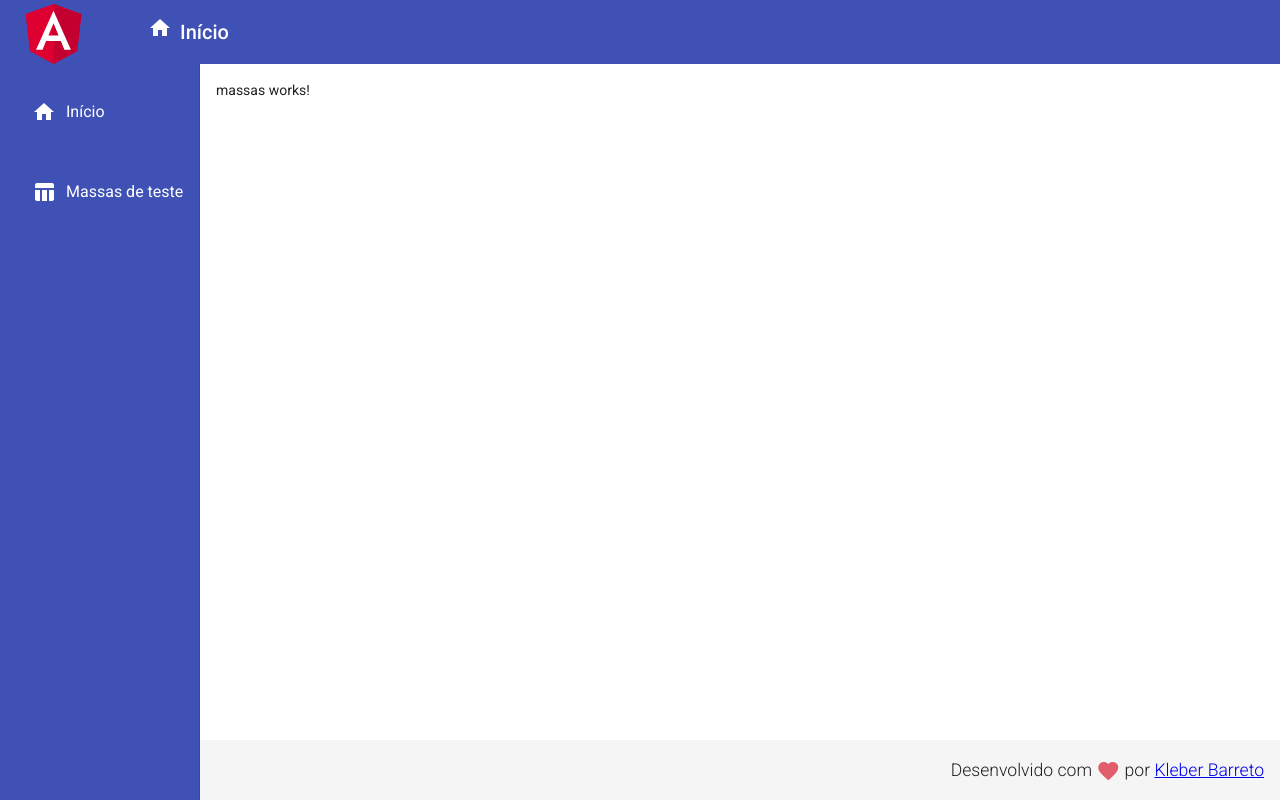
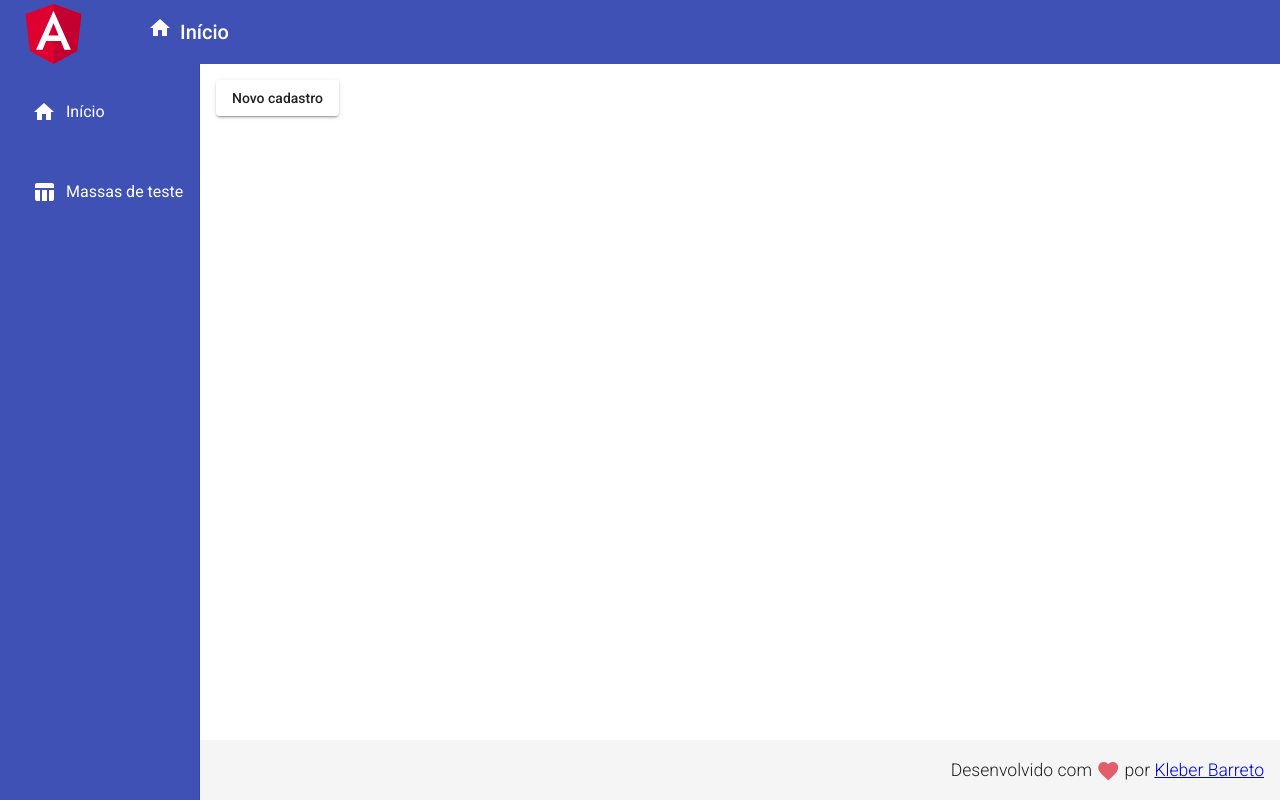
Before and after one commit to kbmbarreto/getmassa-angular, an Angular app: page /massas in a window 1280 px wide. Built offline with nearby package versions, Linux system fonts and the light colour scheme.

Commit message:
Adicionado botão para cadastro de massas de teste

```diff
--- a/src/app/app-routing.module.ts
+++ b/src/app/app-routing.module.ts
@@ -3,6 +3,7 @@ import { Routes, RouterModule } from '@angular/router';
 
 import { HomeComponent } from './views/home/home.component';
 import { MassasComponent } from './views/massas/massas.component';
+import { MassaCreateComponent } from './components/massa/massa-create/massa-create.component';
 
 const routes: Routes = [{
   path: '',
@@ -11,6 +12,10 @@ const routes: Routes = [{
 {
   path: 'massas',
   component: MassasComponent,
+},
+{
+  path: 'massas/create',
+  component: MassaCreateComponent,
 }];
 
 @NgModule({
--- /dev/null
+++ b/src/app/components/massa/massa-create/massa-create.component.html
@@ -0,0 +1 @@
+<p>massa-create works!</p>
--- /dev/null
+++ b/src/app/components/massa/massa-create/massa-create.component.ts
@@ -0,0 +1,15 @@
+import { Component, OnInit } from '@angular/core';
+
+@Component({
+  selector: 'app-massa-create',
+  templateUrl: './massa-create.component.html',
+  styleUrls: ['./massa-create.component.css']
+})
+export class MassaCreateComponent implements OnInit {
+
+  constructor() { }
+
+  ngOnInit(): void {
+  }
+
+}
--- a/src/app/views/massas/massas.component.html
+++ b/src/app/views/massas/massas.component.html
@@ -1 +1,3 @@
-<p>massas works!</p>
+<button mat-raised-button (click)="navigateToMassasCreate()">
+    Novo cadastro
+</button>
--- a/src/app/views/massas/massas.component.ts
+++ b/src/app/views/massas/massas.component.ts
@@ -1,4 +1,5 @@
 import { Component, OnInit } from '@angular/core';
+import { Router } from '@angular/router';
 
 @Component({
   selector: 'app-massas',
@@ -7,9 +8,13 @@ import { Component, OnInit } from '@angular/core';
 })
 export class MassasComponent implements OnInit {
 
-  constructor() { }
+  constructor(private router: Router) { }
 
   ngOnInit(): void {
   }
 
+  navigateToMassasCreate(): void {
+    this.router.navigate(['/massas/create'])
+  }
+
 }
```
Also changed, not shown: src/app/app.module.ts (+7 -3 lines), src/app/components/massa/massa-create/massa-create.component.css (added).
